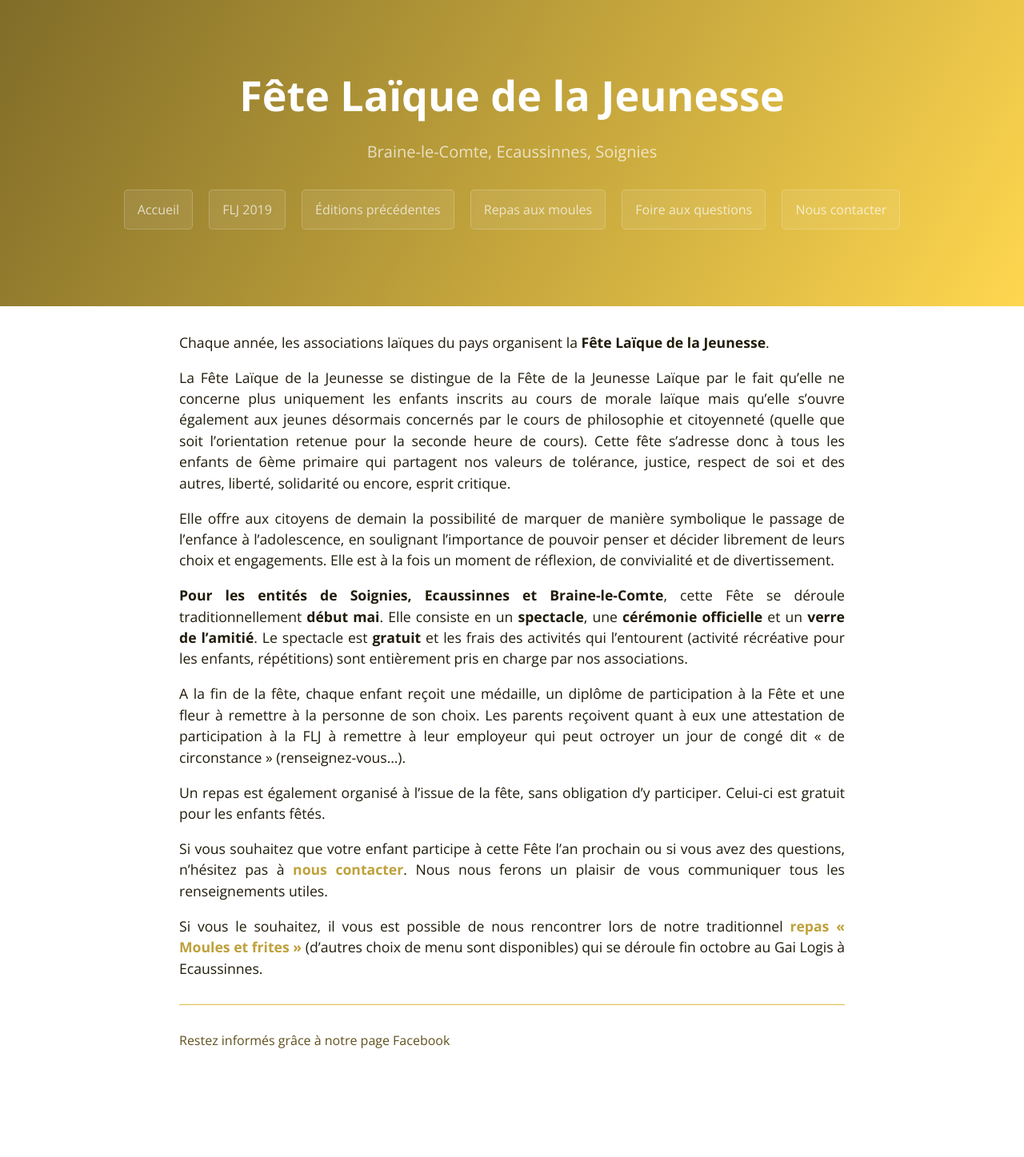
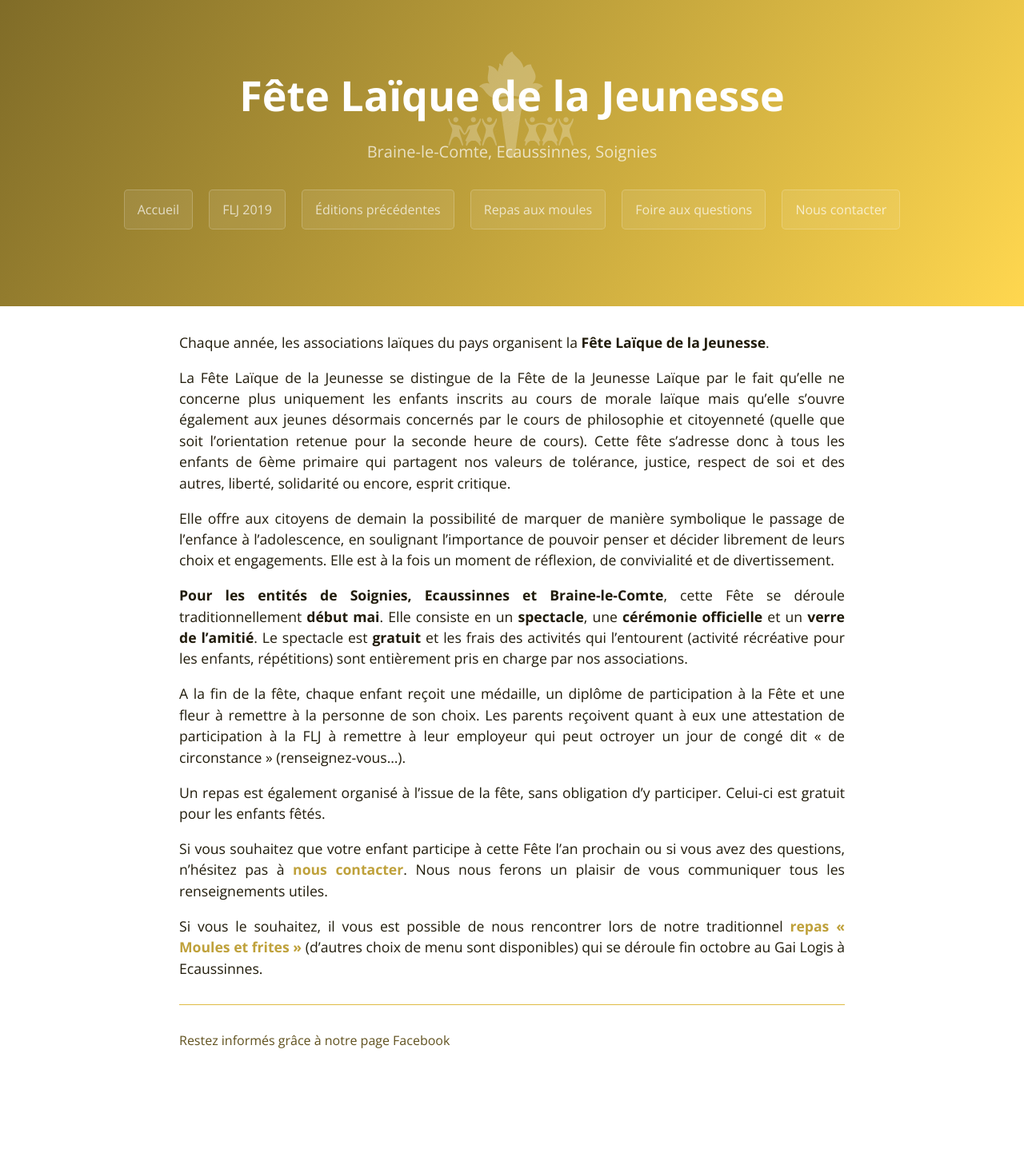
Before and after one commit to flj-hautesenne/website, a Jekyll site: the page built from index.md, in a window 1280 px wide. Shown: the whole page at 80% size. Built offline with Jekyll 4.4.1, drawn with Linux system fonts in a browser that asks for light colours; grey boxes are pictures that could not be loaded.

Commit message:
Add torch logo

```diff
--- a/assets/css/style.scss
+++ b/assets/css/style.scss
@@ -2,3 +2,44 @@
 ---
 
 @import 'jekyll-theme-cayman';
+
+.project-name {
+  position: relative;
+  z-index: 1;
+}
+
+.project-name:after {
+  display: block;
+  content: '';
+  background-image: url(../images/logo-white.svg);
+  background-size: contain;
+  background-repeat: no-repeat;
+  position: absolute;
+  top: auto;
+  right: auto;
+  left: 50%;
+  z-index: -1;
+  pointer-events: none;
+
+  @include large {
+    width: 200px;
+    height: 150px;
+    bottom: -48px;
+    margin-left: -100px;
+  }
+
+  @include medium {
+    width: 150px;
+    height: 112px;
+    bottom: -37px;
+    margin-left: -100px;
+  }
+
+  @include small {
+    width: 100px;
+    height: 75px;
+    bottom: -25px;
+    margin-left: -50px;
+  }
+
+}
```
Also changed, not shown: assets/images/logo-white.svg (added).
